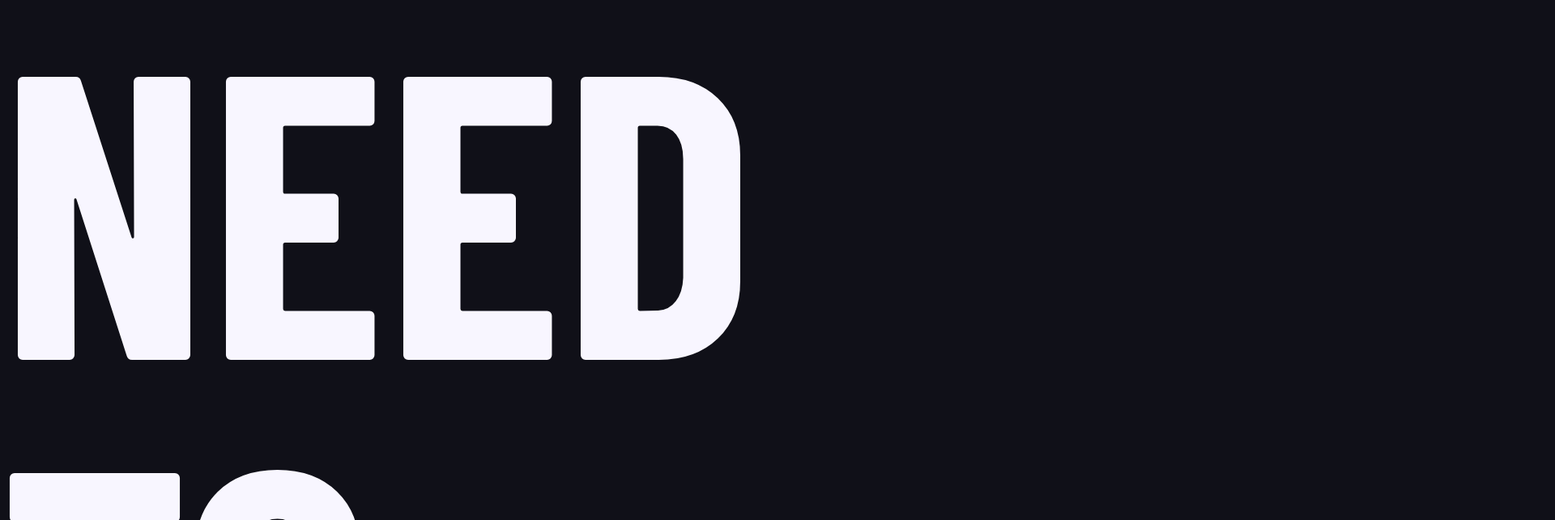
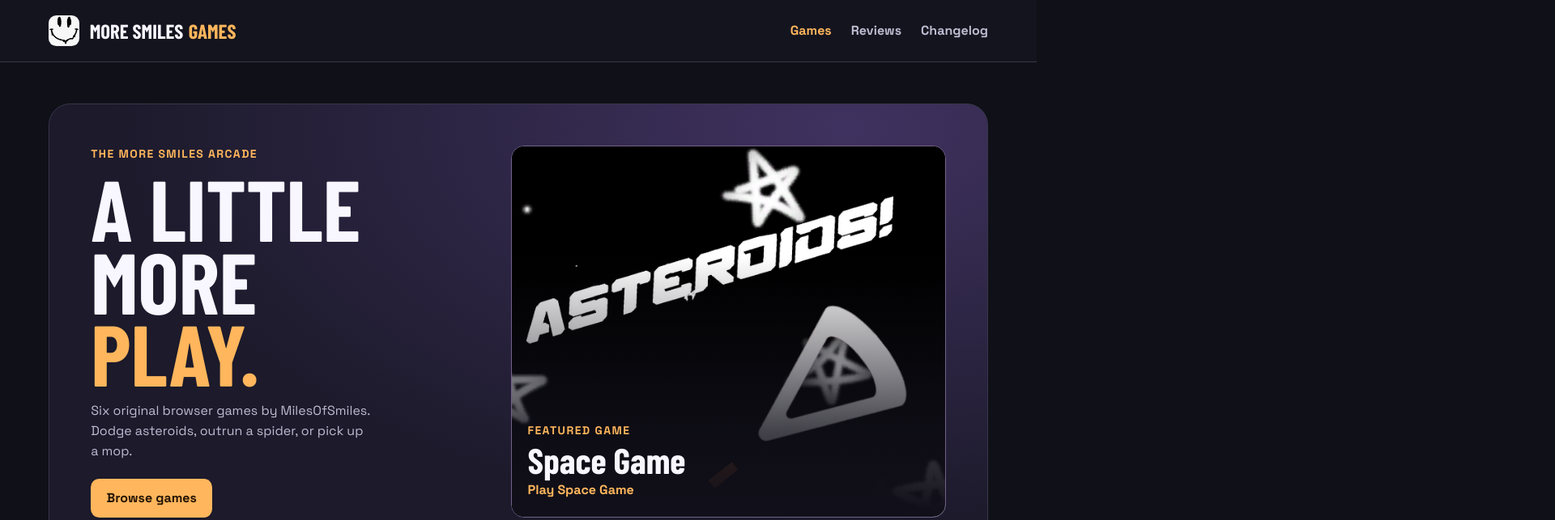
Before and after one commit to NomoreSMILES/my-game-site, a plain HTML site: page index.html in a window 1280 px wide. Shown: the top 643 px of the page at 81% size, 1920 px wide, since content can reach past the window. Drawn offline with nearby package versions, Linux system fonts and the light colour scheme; a web font is replaced by a local one.

Commit message:
Remove large heading from index.html
Removed oversized heading about delivery and business.

```diff
--- a/index.html
+++ b/index.html
@@ -13,8 +13,6 @@
   <link rel="stylesheet" href="style.css">
 </head>
 <body>
-
-  <h1 style="font-size: 500px;">NEED TO UPLOAD DELIOVERY DELILLEMASS AND FISHY BUISNESS Build2, And Game</h1>
 <a class="skip" href="#main">Skip to content</a>
 <header class="site-header">
   <div class="wrap header-inner">
```
